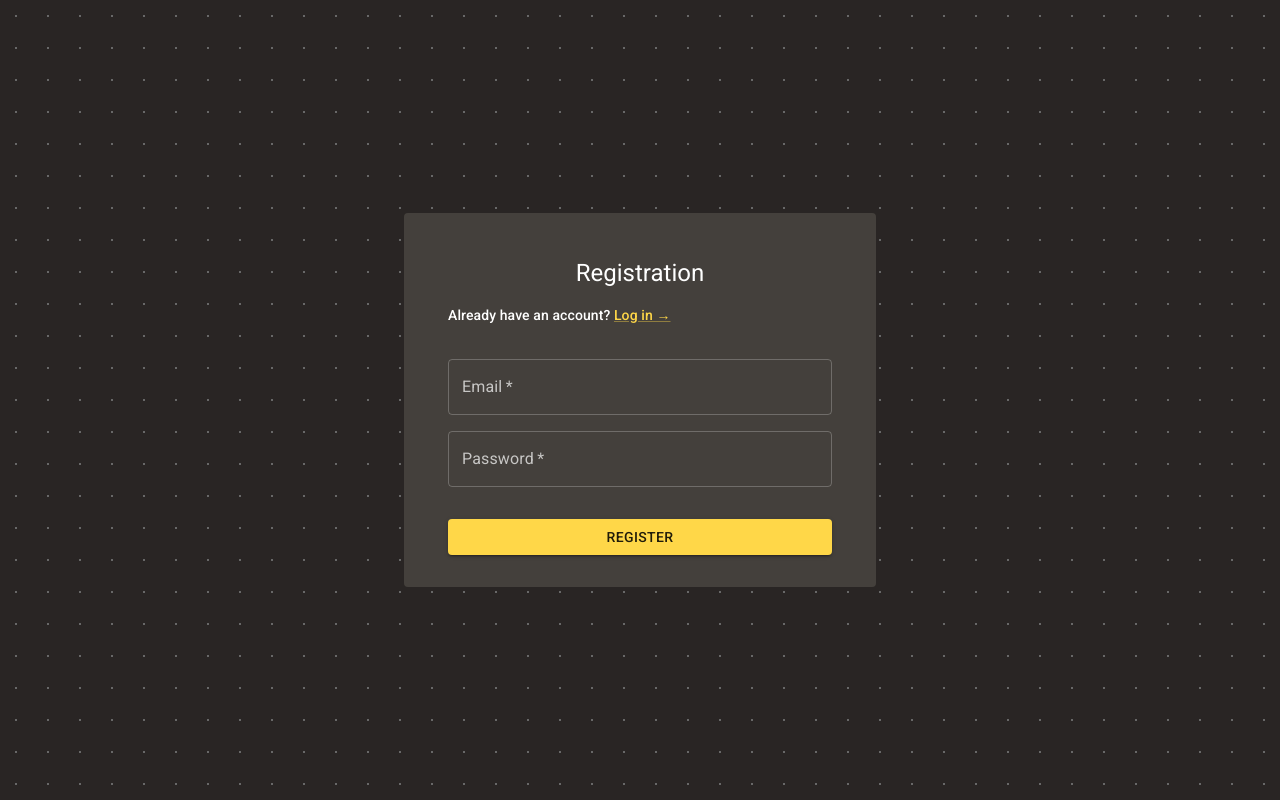
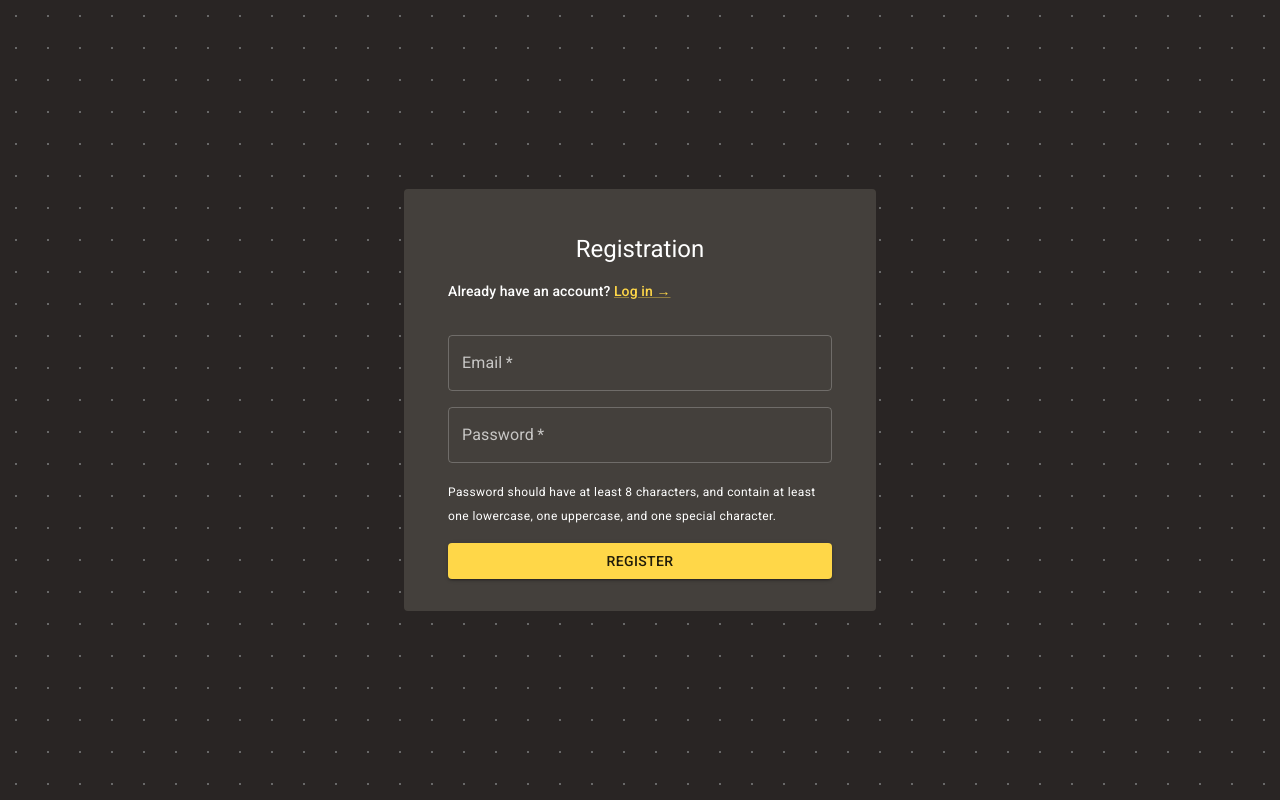
Before and after one commit to wojciechkumon/todos-manager, a React (Vite) app in the folder frontend/: page /register in a window 1280 px wide. Built offline with nearby package versions, Linux system fonts and the light colour scheme; a web font is replaced by a local one.

Commit message:
Registration form with frontend-side validation using react-hook-form and zod

```diff
--- a/frontend/package.json
+++ b/frontend/package.json
@@ -14,11 +14,15 @@
     "@emotion/react": "^11.11.4",
     "@emotion/styled": "^11.11.0",
     "@fontsource/roboto": "^5.0.12",
+    "@hookform/resolvers": "^3.3.4",
+    "@mui/lab": "^5.0.0-alpha.168",
     "@mui/material": "^5.15.13",
     "react": "^18.2.0",
     "react-dom": "^18.2.0",
+    "react-hook-form": "^7.51.0",
     "react-intl": "^6.6.2",
-    "react-router-dom": "^6.22.3"
+    "react-router-dom": "^6.22.3",
+    "zod": "^3.22.4"
   },
   "devDependencies": {
     "@types/react": "^18.2.64",
--- /dev/null
+++ b/frontend/src/common/form/RHFInputField.tsx
@@ -0,0 +1,37 @@
+import { Controller, useFormContext } from 'react-hook-form';
+import { TextField, TextFieldProps, TextFieldVariants } from '@mui/material';
+
+interface RHFInputFieldProps {
+  name: string;
+  label: string;
+  inputProps: {
+    variant?: TextFieldVariants;
+  } & Omit<TextFieldProps, 'variant'>;
+}
+
+/**
+ * React Hook Form input field using material ui TextField
+ */
+export const RHFInputField = ({
+  name,
+  label,
+  inputProps,
+}: RHFInputFieldProps) => {
+  const { control } = useFormContext();
+  return (
+    <Controller
+      name={name}
+      control={control}
+      render={({ field: { onChange, value }, fieldState: { error } }) => (
+        <TextField
+          helperText={error ? error.message : null}
+          error={!!error}
+          onChange={onChange}
+          value={value}
+          label={label}
+          {...inputProps}
+        />
+      )}
+    />
+  );
+};
--- /dev/null
+++ b/frontend/src/registration/RegistrationForm.tsx
@@ -0,0 +1,84 @@
+import { Link, Typography } from '@mui/material';
+import LoadingButton from '@mui/lab/LoadingButton';
+import { Link as RouterLink } from 'react-router-dom';
+import { FormattedMessage, useIntl } from 'react-intl';
+import { zodResolver } from '@hookform/resolvers/zod';
+import {
+  FieldPath,
+  FormProvider,
+  SubmitHandler,
+  useForm,
+} from 'react-hook-form';
+import { routes } from '../config/routes.ts';
+import {
+  defaultFormValues,
+  registrationFormSchema,
+  RegistrationFormSchema,
+} from './registration-form-schema.ts';
+import { RHFInputField } from '../common/form/RHFInputField.tsx';
+
+export const RegistrationForm = () => {
+  const intl = useIntl();
+  const formMethods = useForm<RegistrationFormSchema>({
+    resolver: zodResolver(registrationFormSchema),
+    defaultValues: defaultFormValues,
+  });
+  const onSubmit: SubmitHandler<RegistrationFormSchema> = (data) => {
+    console.log(data);
+  };
+
+  return (
+    <FormProvider {...formMethods}>
+      <form className="w-96" onSubmit={formMethods.handleSubmit(onSubmit)}>
+        <Typography variant="h5" className="text-center">
+          <FormattedMessage defaultMessage="Registration" id="qv7ied" />
+        </Typography>
+        <Typography variant="subtitle2" className="my-4">
+          <FormattedMessage
+            defaultMessage="Already have an account? "
+            id="gWgSaX"
+          />
+          <Link component={RouterLink} to={routes.login}>
+            <FormattedMessage defaultMessage="Log in →" id="bZk/Lp" />
+          </Link>
+        </Typography>
+        <div className="py-4">
+          <RHFInputField
+            name={'email' satisfies FieldPath<RegistrationFormSchema>}
+            label={intl.formatMessage({
+              defaultMessage: 'Email',
+              id: 'sy+pv5',
+            })}
+            inputProps={{
+              variant: 'outlined',
+              className: 'w-full mb-4',
+              required: true,
+            }}
+          />
+          <RHFInputField
+            name={'password' satisfies FieldPath<RegistrationFormSchema>}
+            label={intl.formatMessage({
+              defaultMessage: 'Password',
+              id: '5sg7KC',
+            })}
+            inputProps={{
+              type: 'password',
+              variant: 'outlined',
+              className: 'w-full mb-4',
+              required: true,
+            }}
+          />
+          <Typography variant="caption">
+            <FormattedMessage
+              defaultMessage="Password should have at least 8 characters, and contain at least one lowercase, one uppercase, and one special character."
+              id="hlf2ir"
+            />
+          </Typography>
+        </div>
+        <LoadingButton variant="contained" className="w-full" type="submit">
+          <FormattedMessage defaultMessage="Register" id="deEeEI" />
+        </LoadingButton>
+      </form>
+    </FormProvider>
+  );
+};
--- a/frontend/src/registration/RegistrationPage.tsx
+++ b/frontend/src/registration/RegistrationPage.tsx
@@ -1,52 +1,14 @@
-import { Button, Link, TextField, Typography } from '@mui/material';
-import { Link as RouterLink } from 'react-router-dom';
-import { FormattedMessage } from 'react-intl';
 import { DottedLayout } from '../common/DottedLayout.tsx';
-import { routes } from '../config/routes.ts';
+import { RegistrationForm } from './RegistrationForm.tsx';
 
-export const RegistrationPage = () => {
-  return (
+export const RegistrationPage = () => (
   <DottedLayout>
     <div className="flex h-full">
       <div className="m-auto">
         <div className="rounded bg-stone-700 p-11 pb-8">
-            <div className="w-96">
-              <Typography variant="h5" className="text-center">
-                <FormattedMessage defaultMessage="Registration" id="qv7ied" />
-              </Typography>
-              <Typography variant="subtitle2" className="mt-4">
-                <FormattedMessage
-                  defaultMessage="Already have an account? "
-                  id="gWgSaX"
-                />
-                <Link component={RouterLink} to={routes.login}>
-                  <FormattedMessage defaultMessage="Log in →" id="bZk/Lp" />
-                </Link>
-              </Typography>
-              <div className="py-8">
-                <TextField
-                  id="email"
-                  label="Email"
-                  variant="outlined"
-                  className="w-full mb-4"
-                  required
-                />
-                <TextField
-                  type="password"
-                  id="password"
-                  label="Password"
-                  variant="outlined"
-                  className="w-full"
-                  required
-                />
-              </div>
-              <Button variant="contained" className="w-full">
-                <FormattedMessage defaultMessage="Register" id="deEeEI" />
-              </Button>
-            </div>
+          <RegistrationForm />
         </div>
       </div>
     </div>
   </DottedLayout>
 );
-};
--- /dev/null
+++ b/frontend/src/registration/registration-form-schema.ts
@@ -0,0 +1,40 @@
+import { z } from 'zod';
+
+export const hasLowerCase = (str: string): boolean => str.toUpperCase() != str;
+export const hasUpperCase = (str: string): boolean => str.toLowerCase() != str;
+export const hasSpecialCharacter = (str: string): boolean => {
+  const specialCharacterRegex = /[ `!@#$%^&*()_+\-=[\]{};':"\\|,.<>/?~]/;
+  return specialCharacterRegex.test(str);
+};
+
+export const registrationFormSchema = z.object({
+  email: z
+    .string()
+    .email()
+    .min(1, { message: "Email can't be empty" })
+    .max(254),
+
+  password: z
+    .string()
+    .min(8, { message: 'Password minimal length is 8 characters' })
+    .max(250)
+    .refine(
+      (pass) => hasLowerCase(pass),
+      'Password must contain at least one lowercase letter',
+    )
+    .refine(
+      (pass) => hasUpperCase(pass),
+      'Password must contain at least one uppercase letter',
+    )
+    .refine(
+      (pass) => hasSpecialCharacter(pass),
+      'Password must contain at least one special character like `!@#$%^&*()_+-=[]{};\':"\\|,.<>/?~]',
+    ),
+});
+
+export type RegistrationFormSchema = z.infer<typeof registrationFormSchema>;
+
+export const defaultFormValues: RegistrationFormSchema = {
+  email: '',
+  password: '',
+};
```
Also changed, not shown: frontend/.eslintrc.cjs, 1 other file (tests, documents, lock files or other folders). Lines whose indentation alone changed are shown as unchanged.
